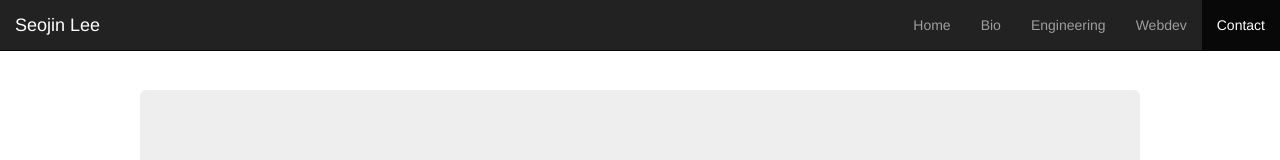
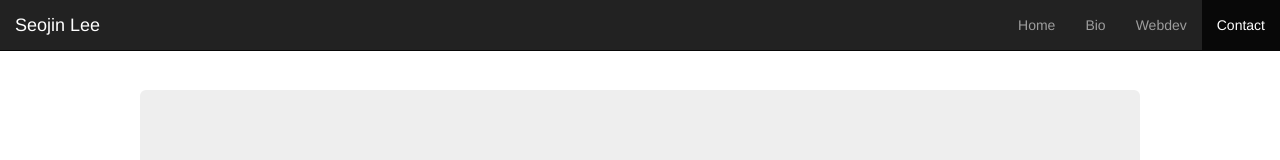
Before and after one commit to tjwls0404/tjwls0404.github.io, a plain HTML site: page contact.html in a window 1280 px wide. Shown: the top 160 px of the page. Drawn offline with nearby package versions, Linux system fonts and the light colour scheme.

Commit message:
Update contact.html

```diff
--- a/contact.html
+++ b/contact.html
@@ -24,7 +24,7 @@
                 <ul class="nav navbar-nav navbar-right">
                     <li><a href="/">Home</a></li>
                     <li><a href="/bio">Bio</a></li>
-                    <li><a href="/engineer">Engineering</a></li>
+                     <!--li><a href="/engineer">Engineering</a></li-->
                     <li><a href="/webdev" class="active">Webdev</a></li>
                     <li class="active"><a href="/contact">Contact</a></li>
                 </ul>
```
